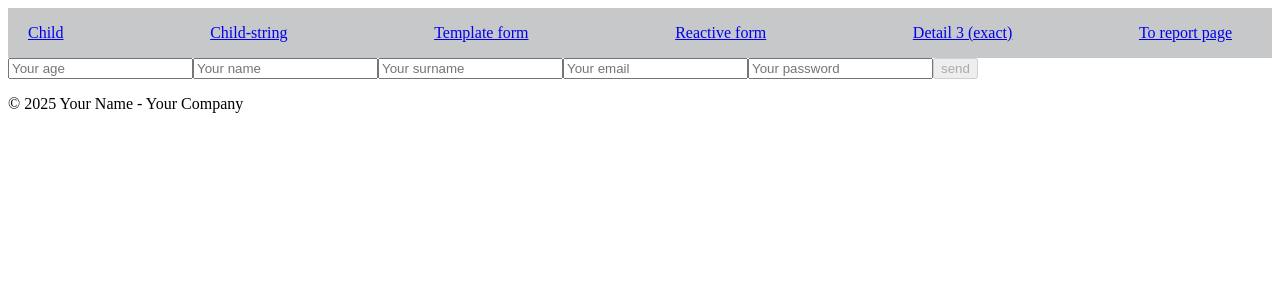
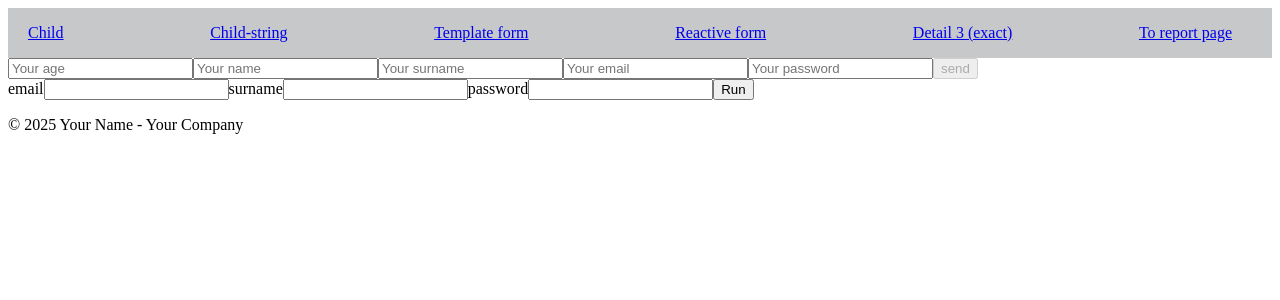
Before and after one commit to RamanMilashevich/Study-Angular, an Angular app in the folder angular-guard/: page /templatedrivenform in a window 1280 px wide. Shown: the top 300 px of the page. Built offline with nearby package versions, Linux system fonts and the light colour scheme.

Commit message:
feat: enhance template-driven form with reactive form integration; add validation messages and update form structure

```diff
--- a/angular-guard/src/app/homework/templatedriven-form/templatedriven-form.html
+++ b/angular-guard/src/app/homework/templatedriven-form/templatedriven-form.html
@@ -5,6 +5,22 @@
   <input type="email" placeholder="Your email" name="email" [(ngModel)]="user.email" email required #email="ngModel">
   <div *ngIf="email.touched && email.invalid " style="color: red">Please Enter a valid email</div>
   <input type="password" placeholder="Your password" name="password" [(ngModel)]="user.password" required>
-
   <button form="submit" [disabled]="myForm.invalid">send</button>
 </form>
+
+<form [formGroup]="myReactiveForm" (onSubmit)="doSomething(myReactiveForm)">
+  <label for="name">email</label>
+  <input id="name" formControlName="userName">
+  <div *ngIf="myReactiveForm.get('userName')?.invalid && myReactiveForm.get('userName')?.touched">
+    UserName should be longer than 2 characters
+  </div>
+  <label for="text">surname</label>
+  <input id="text" formControlName="userSurname">
+  <div style="color: red;"
+    *ngIf="myReactiveForm.get('userSurname')?.invalid && myReactiveForm.get('userSurname')?.touched">
+    Surname is invalid
+  </div>
+  <label for="password">password</label>
+  <input type="password" id="password" formControlName="password">
+  <button>Run</button>
+</form>
--- a/angular-guard/src/app/homework/templatedriven-form/templatedriven-form.ts
+++ b/angular-guard/src/app/homework/templatedriven-form/templatedriven-form.ts
@@ -1,11 +1,11 @@
 import { CommonModule } from '@angular/common';
 import { Component, inject } from '@angular/core';
-import { FormsModule, NgForm } from '@angular/forms';
+import { FormControl, FormGroup, FormsModule, NgForm, Validators, ReactiveFormsModule } from '@angular/forms';
 
 
 @Component({
   selector: 'app-templatedriven-form',
-  imports: [FormsModule, CommonModule],
+  imports: [FormsModule, CommonModule, ReactiveFormsModule],
   templateUrl: './templatedriven-form.html',
   styleUrl: './templatedriven-form.css'
 })
@@ -22,4 +22,14 @@ export class TemplatedrivenForm {
   onSubmit(form: NgForm) {
     console.log('[Template Driven form]: ', form.value)
   }
+
+  myReactiveForm = new FormGroup({
+    userName: new FormControl('', [Validators.required, Validators.minLength(3)]),
+    userSurname: new FormControl('', [Validators.required, Validators.minLength(4)]),
+    password: new FormControl('', [Validators.required, Validators.minLength(3)])
+  })
+
+  doSomething(form: FormGroup) {
+    console.log(form)
+  }
 }
```
